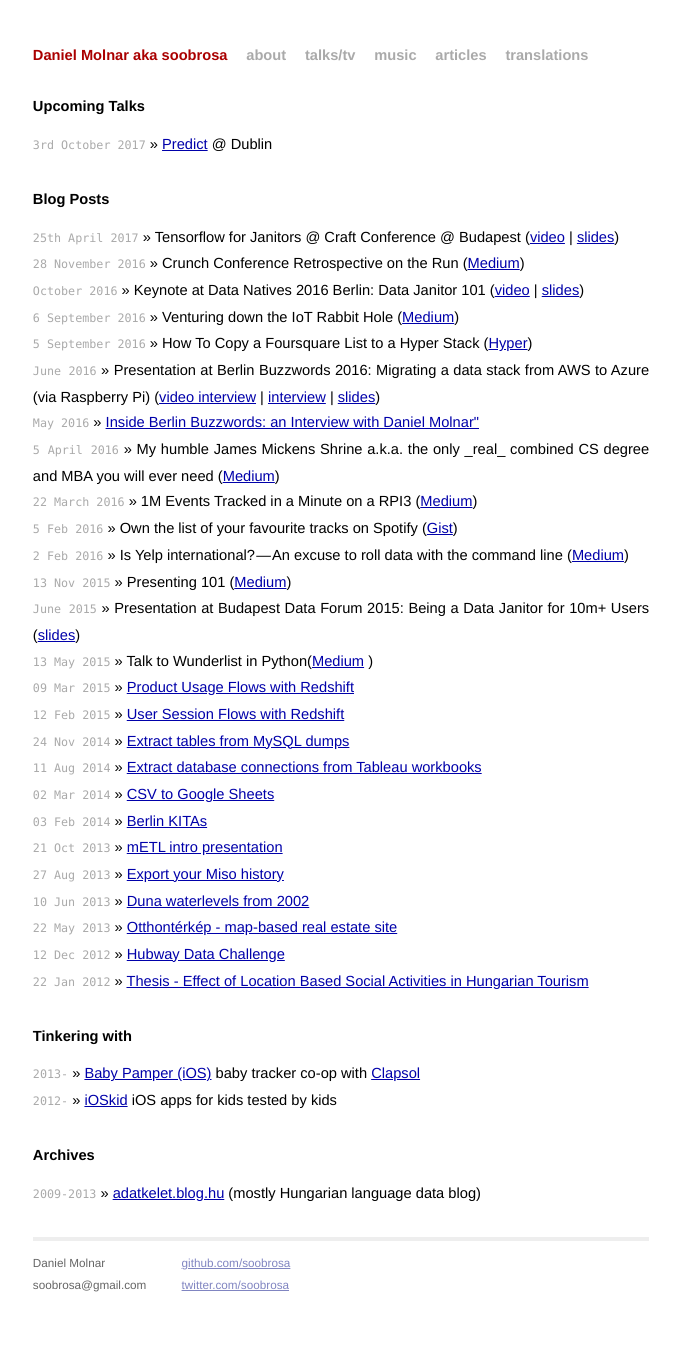
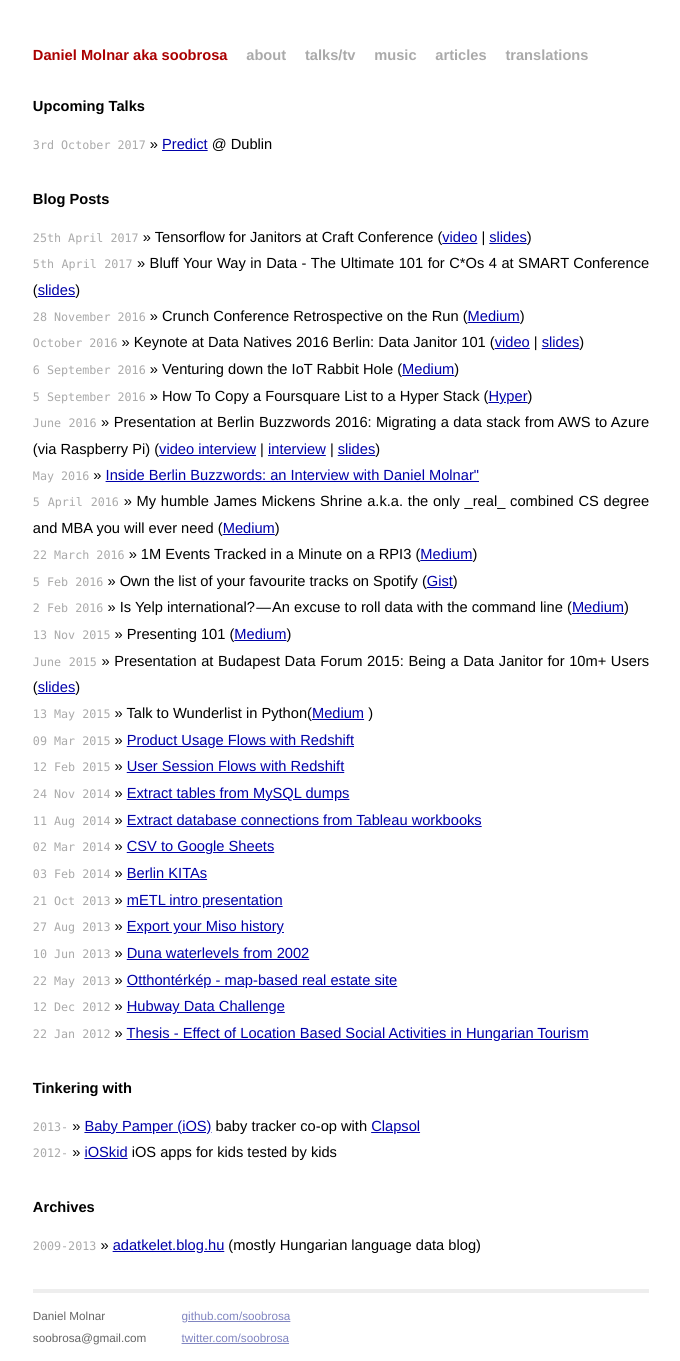
Before and after one commit to mojombo/mojombo.github.io, a Jekyll site: the page built from index.html, in a window 1280 px wide. Shown: the whole page, without its empty margins (299-979 px from the left). Built offline with Jekyll 4.4.1, drawn with Linux system fonts in a browser that asks for light colours; before the commit the page ends 1308 px from its top, so only the background shows below that.

Commit message:
Update index.html

```diff
--- a/index.html
+++ b/index.html
@@ -12,7 +12,8 @@
 <div id="home">
   <h1>Blog Posts</h1>
   <ul class="posts">
-    <li><span>25th April 2017</span> &raquo; Tensorflow for Janitors @ Craft Conference @ Budapest (<a href="http://www.ustream.tv/recorded/102859407">video</a> | <a href="https://www.slideshare.net/soobrosa/tensorflow-for-janitors">slides</a>)
+    <li><span>25th April 2017</span> &raquo; Tensorflow for Janitors at Craft Conference (<a href="http://www.ustream.tv/recorded/102859407">video</a> | <a href="https://www.slideshare.net/soobrosa/tensorflow-for-janitors">slides</a>)
+    <li><span>5th April 2017</span> &raquo; Bluff Your Way in Data - The Ultimate 101 for C*Os 4 at SMART Conference (<a href="https://www.slideshare.net/soobrosa/bluff-your-way-in-data-the-ultimate-101-for-cos">slides</a>)
     <li><span>28 November 2016</span> &raquo; Crunch Conference Retrospective on the Run (<a href="https://medium.com/@soobrosa/crunch-conference-retrospective-on-the-run-e2e4839cee02#.e8do7ngm0">Medium</a>)
     <li><span>October 2016</span> &raquo; Keynote at Data Natives 2016 Berlin: Data Janitor 101 (<a href="https://www.youtube.com/watch?v=oKWmg3oBJgc">video</a> | <a href="http://www.slideshare.net/soobrosa/data-janitor-101">slides</a>)
     <li><span>6 September 2016</span> &raquo; Venturing down the IoT Rabbit Hole (<a href="https://medium.com/@soobrosa/venturing-down-the-iot-rabbit-hole-5480f8273e68#.5l20h7d8m">Medium</a>)
```
